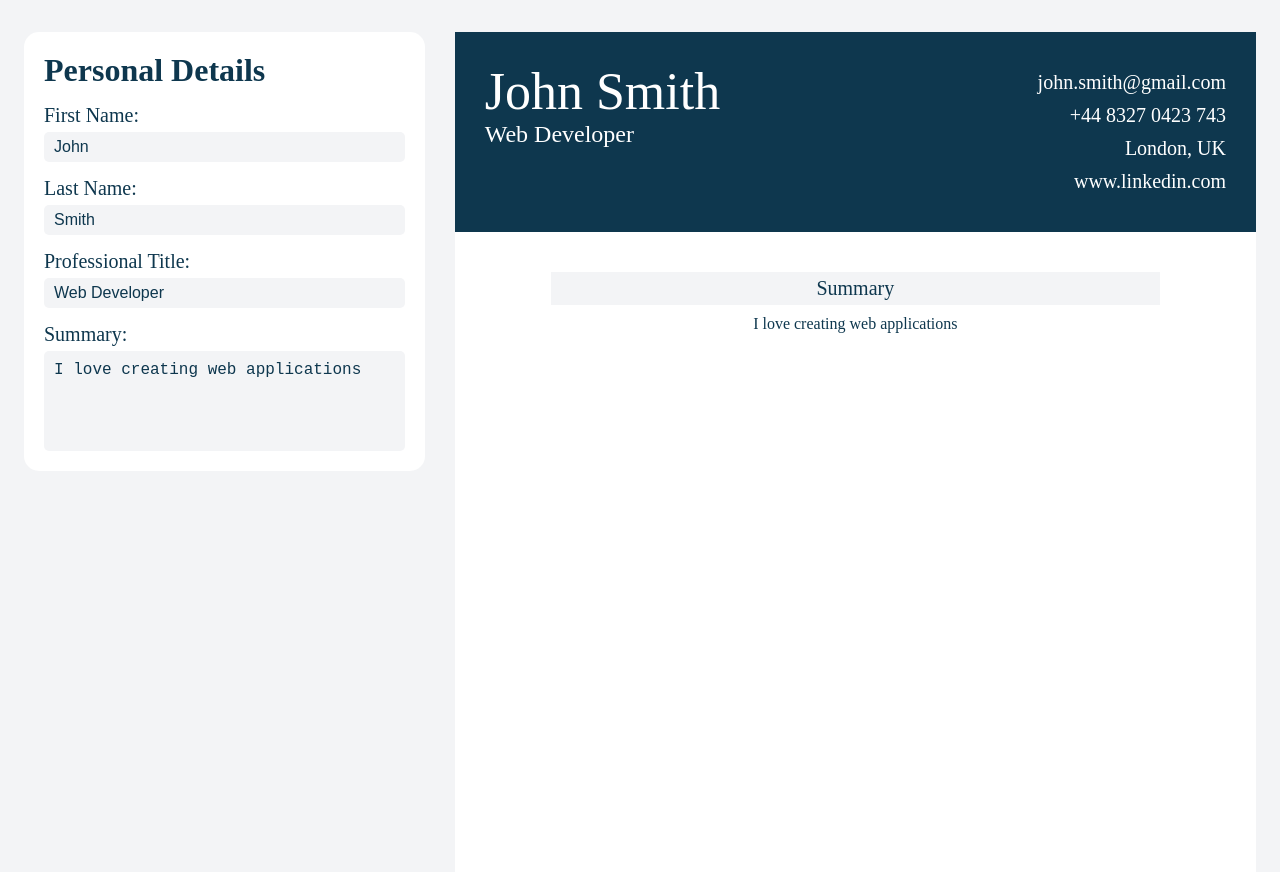
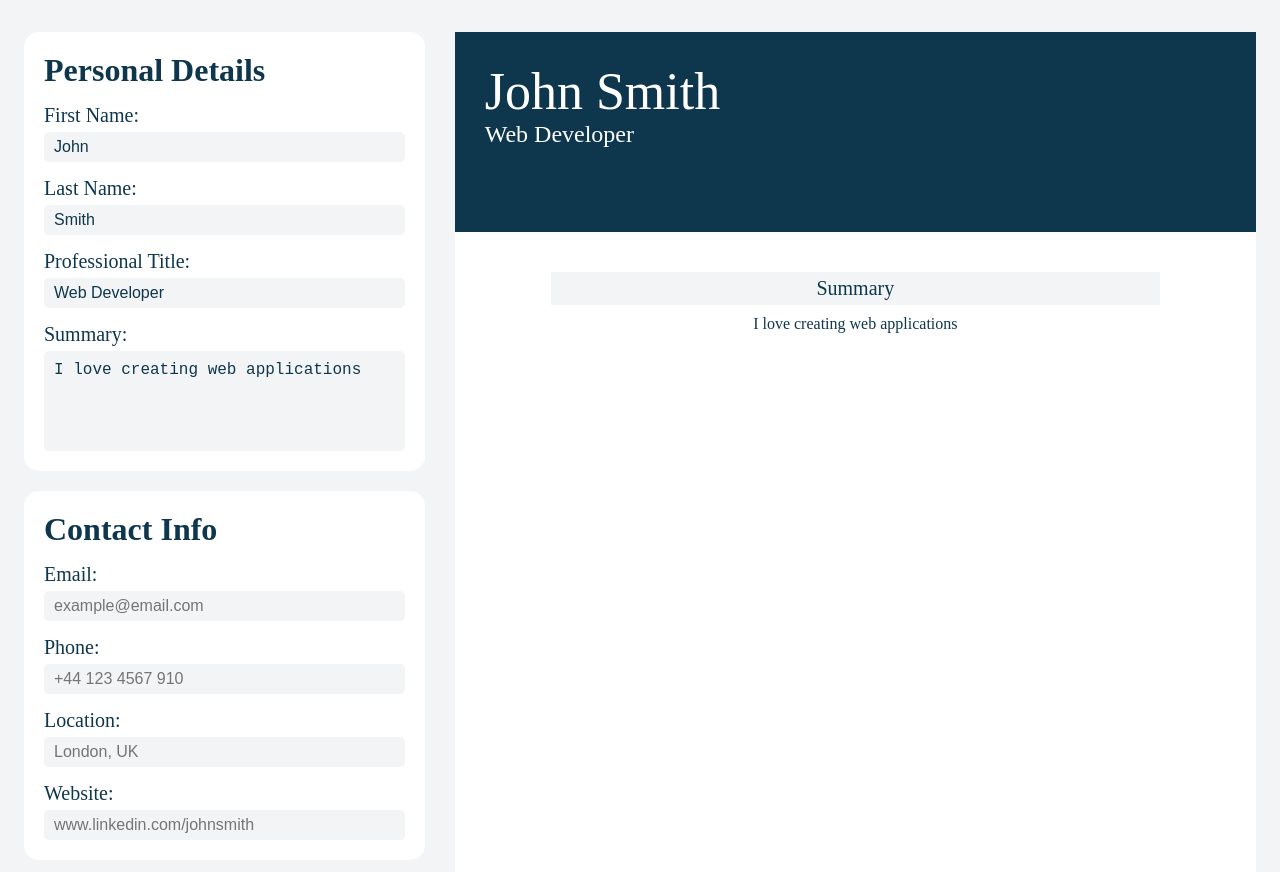
Before and after one commit to Stjepan1999/cv-builder, a React (Vite) app: page / in a window 1280 px wide. Shown: the top 872 px of the page. Built offline with nearby package versions, Linux system fonts and the light colour scheme.

Commit message:
Create contact section

```diff
--- a/src/App.jsx
+++ b/src/App.jsx
@@ -1,4 +1,5 @@
 import { PersonalDetails } from './components/PersonalDetails';
+import { ContactInfo } from './components/ContactInfo';
 import { ResumeInfoSection } from './components/ResumeInfo';
 import { ResumeSummarySection } from './components/ResumeSummary';
 import { useState } from 'react';
@@ -10,6 +11,10 @@ export function App() {
     lastName: 'Smith',
     professionalTitle: 'Web Developer',
     summary: 'I love creating web applications',
+    email: '',
+    phone: '',
+    location: '',
+    website: '',
   });
 
   const handlePersonalInfoChange = (e) => {
@@ -28,6 +33,13 @@ export function App() {
             summary={personalInfo.summary}
             onChange={handlePersonalInfoChange}
           />
+          <ContactInfo
+            email={personalInfo.email}
+            phone={personalInfo.phone}
+            location={personalInfo.location}
+            website={personalInfo.website}
+            onChange={handlePersonalInfoChange}
+          />
         </div>
         <div className="resume-container">
           <ResumeInfoSection personalInfo={personalInfo} />
--- /dev/null
+++ b/src/components/ContactInfo.jsx
@@ -0,0 +1,48 @@
+import { InputContainer } from './InputContainer';
+import '../style.css';
+
+export function ContactInfo({ email, phone, location, website, onChange }) {
+  return (
+    <div className="section-container">
+      <h1>Contact Info</h1>
+      <form className="form">
+        <InputContainer
+          type="text"
+          id="email"
+          label="Email"
+          name="email"
+          placeholder="example@email.com"
+          value={email}
+          onChange={onChange}
+        />
+        <InputContainer
+          type="tel"
+          id="phone"
+          label="Phone"
+          name="phone"
+          placeholder="+44 123 4567 910"
+          value={phone}
+          onChange={onChange}
+        />
+        <InputContainer
+          type="text"
+          id="location"
+          label="Location"
+          name="location"
+          placeholder="London, UK"
+          value={location}
+          onChange={onChange}
+        />
+        <InputContainer
+          type="text"
+          id="website"
+          label="Website"
+          name="website"
+          placeholder="www.linkedin.com/johnsmith"
+          value={website}
+          onChange={onChange}
+        />
+      </form>
+    </div>
+  );
+}
--- a/src/components/PersonalDetails.jsx
+++ b/src/components/PersonalDetails.jsx
@@ -1,4 +1,3 @@
-import { useState } from 'react';
 import { InputContainer } from './InputContainer';
 import '../style.css';
 
--- a/src/components/ResumeInfo.jsx
+++ b/src/components/ResumeInfo.jsx
@@ -8,10 +8,10 @@ export function ResumeInfoSection({ personalInfo }) {
         <div className="resume-title">{personalInfo.professionalTitle}</div>
       </div>
       <div className="resume-contact-section">
-        <div className="resume-email">john.smith@gmail.com</div>
-        <div className="resume-phone">+44 8327 0423 743</div>
-        <div className="resume-address">London, UK</div>
-        <div className="resume-website">www.linkedin.com</div>
+        <div className="resume-email">{personalInfo.email}</div>
+        <div className="resume-phone">{personalInfo.phone}</div>
+        <div className="resume-address">{personalInfo.location}</div>
+        <div className="resume-website">{personalInfo.website}</div>
       </div>
     </div>
   );
--- a/src/style.css
+++ b/src/style.css
@@ -27,6 +27,9 @@ body {
 
 .forms-container {
   width: 50%;
+  display: flex;
+  flex-direction: column;
+  gap: 20px;
 }
 
 .section-container {
```
